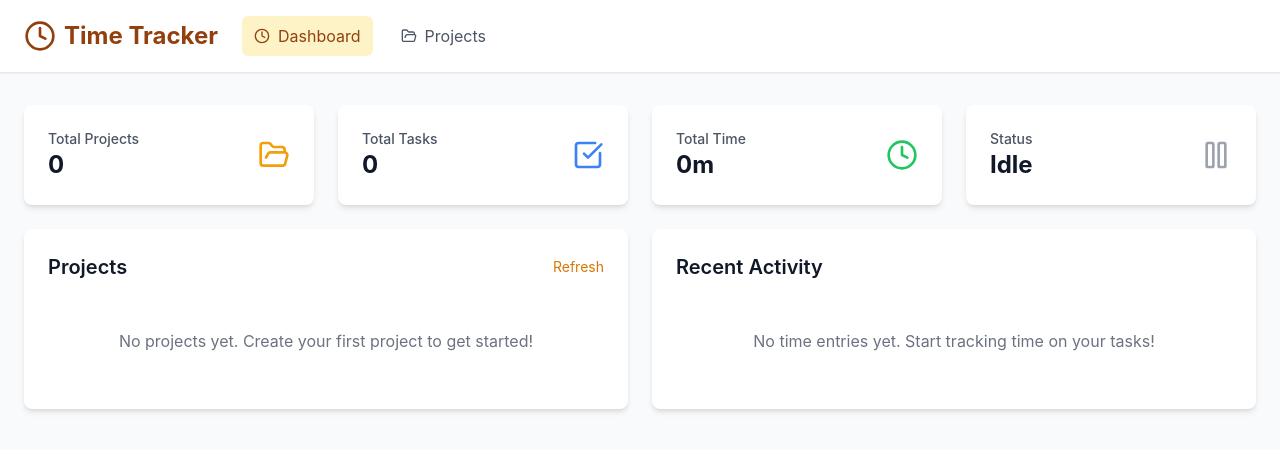
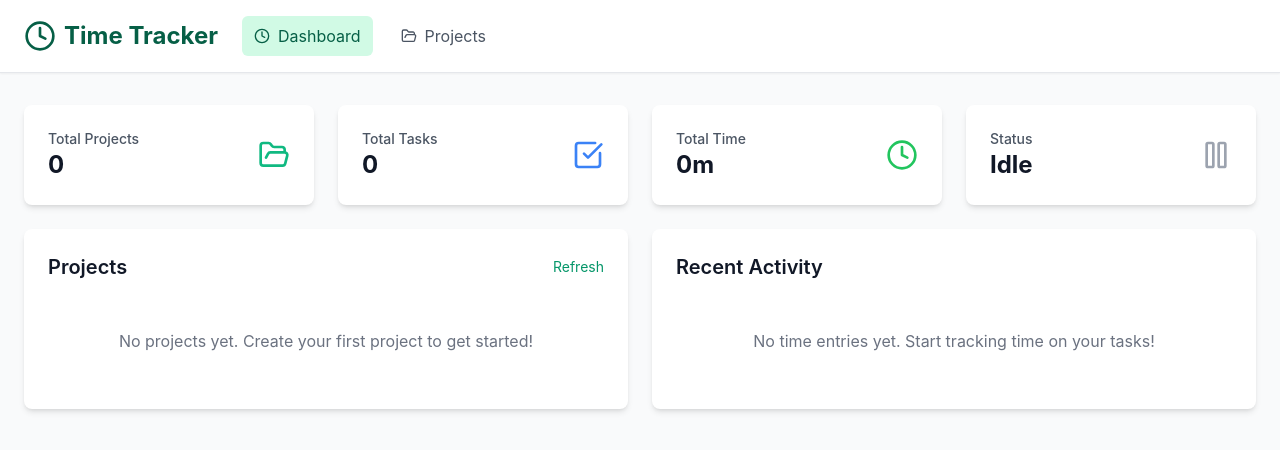
Before and after one commit to codemeron1/golden, a React (Vite) app: page / in a window 1280 px wide. Shown: the top 450 px of the page. Built offline with nearby package versions, Linux system fonts and the light colour scheme.

Commit message:
feat: change app color to emerald green

```diff
--- a/tailwind.config.js
+++ b/tailwind.config.js
@@ -1,26 +1,23 @@
 /** @type {import('tailwindcss').Config} */
 module.exports = {
-  content: [
-    "./index.html",
-    "./src/**/*.{js,ts,jsx,tsx}",
-  ],
+  content: ["./index.html", "./src/**/*.{js,ts,jsx,tsx}"],
   theme: {
     extend: {
       colors: {
-        'golden': {
-          50: '#fffbf0',
-          100: '#fef3c7',
-          200: '#fde68a',
-          300: '#fcd34d',
-          400: '#fbbf24',
-          500: '#f59e0b',
-          600: '#d97706',
-          700: '#b45309',
-          800: '#92400e',
-          900: '#78350f',
-        }
-      }
+        golden: {
+          50: "#ecfdf5",
+          100: "#d1fae5",
+          200: "#a7f3d0",
+          300: "#6ee7b7",
+          400: "#34d399",
+          500: "#10b981",
+          600: "#059669",
+          700: "#047857",
+          800: "#065f46",
+          900: "#064e3b",
+        },
+      },
     },
   },
   plugins: [],
-}
+};
```
